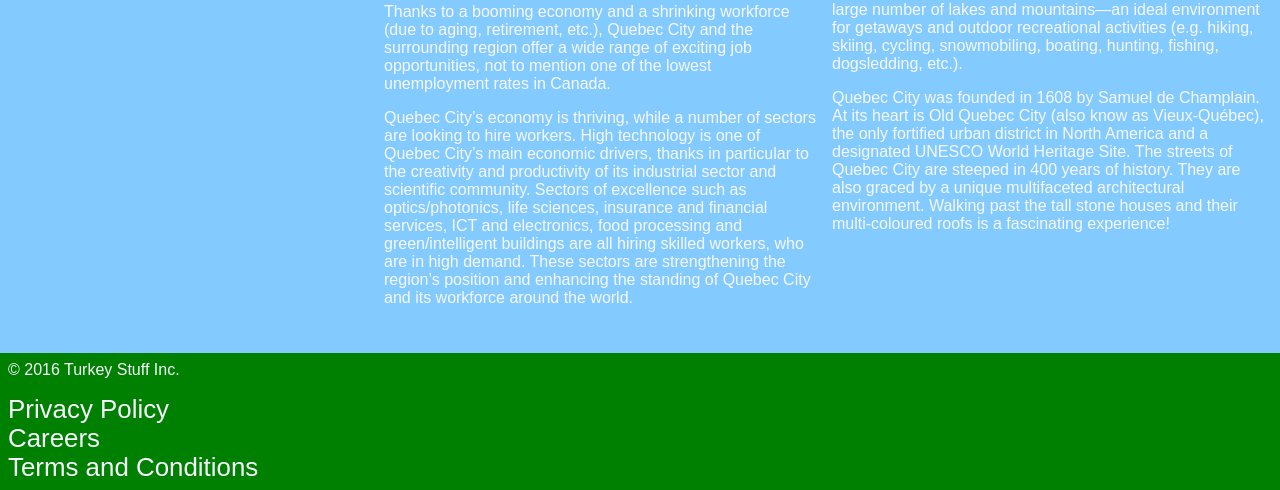
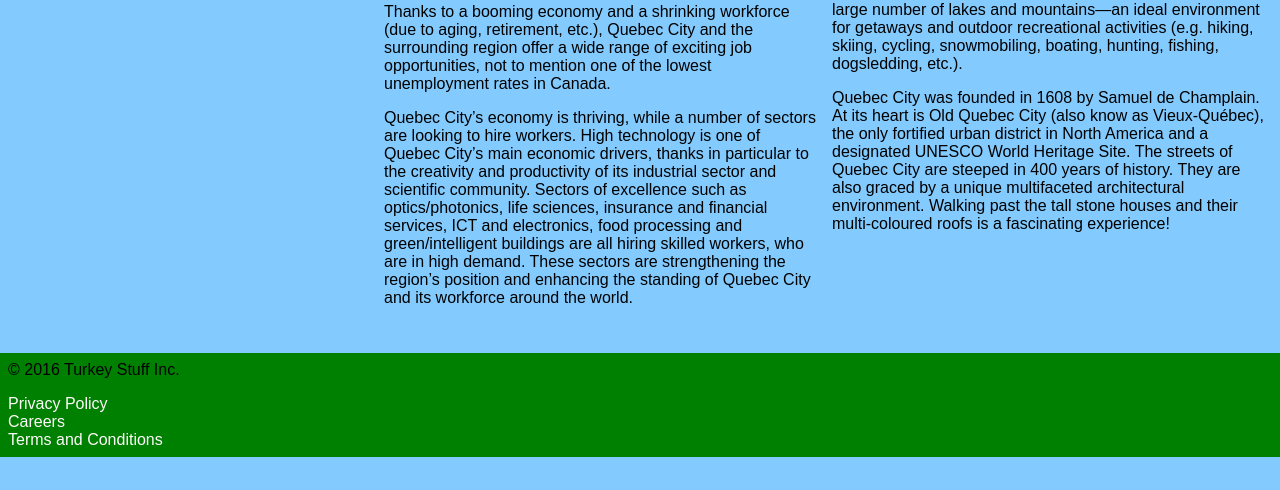
Before and after one commit to mingjiongliao/responsive-website, a plain HTML site: page index.html in a window 1280 px wide. Shown: the part 405-895 px from the top of the page. After the commit the page ends 862 px from the top, so only its background shows below. Drawn offline with Linux system fonts and the light colour scheme; a web font is replaced by a local one.

Commit message:
Update style.css

```diff
--- a/css/style.css
+++ b/css/style.css
@@ -4,7 +4,7 @@
     padding: 0;
     margin: 0;
     box-sizing: border-box;
-    color: ghostwhite;
+    color: black;
 }
 html{
     font-size: 1.0rem;
@@ -48,16 +48,14 @@ h2{
 li, p{
     font: 1.0rem 'Droid Sans', 'Imprima', 'Droid+Sans+Mono', sans-serif;
 }
-a,
-a:link,
-a:visited {
-    font: 1.618rem 'Droid Sans', 'Imprima', 'Droid+Sans+Mono', sans-serif;
-}
+
 pre, code, kbd{
     font: normal 0.618rem 'Droid Sans', 'Imprima', 'Droid+Sans+Mono', sans-serif;
 }
 .footer{
     font-family: 'Droid+Serif','Cantata One', Palatino, serif;
+    font-size: 0.618;
+    background-color: green;
 }
 
 /* mobile View */
@@ -80,11 +78,13 @@ header{
 }
 nav{
     width: 100%;
+
 }
 nav>ul{
     width: 100%;
     list-style:none;
     background-color: #6E87E2;
+
 }
 nav li{
     width: 100%;
@@ -92,13 +92,14 @@ nav li{
     border-top: none;
     margin: 0;
     padding: 0;
+    font-size: 1.618rem;
 }
 nav a,
 nav a:link,
 nav a:visited{
     display: block;
     text-align: center;
-    color: ghostwhite;
+    color: snow;
     text-decoration: none;
 }
 nav a:active,
@@ -125,12 +126,10 @@ main{
 .footer{
     width: 100%;
     clear:both;
-    background-color: green;
-    font-size: 0.618rem;
     padding: 8px;
 }
 footer a {
-    color: ghostwhite;
+    color: snow;
     text-decoration: none;
 }
 footer li{
@@ -211,11 +210,10 @@ footer  a:hover{
     .footer{
         width: 90%;
         clear:both;
-        background-color: green;
         margin: 0 30px;
     }
     footer a {
-        color: ghostwhite;
+        color: snow;
         text-decoration: none;
     }
     footer li{
@@ -295,11 +293,10 @@ footer  a:hover{
     }
     .footer{
         width: 100%;
-        background-color: green;
         margin: 0;
     }
     footer a {
-        color: ghostwhite;
+        color: snow;
         text-decoration: none;
     }
     footer li{
@@ -359,7 +356,6 @@ footer - 100%*/
         width: 100%;
         float: left;
         border: none;
-        font: 2.618rem;
     }
     nav a,
     nav a:link,
@@ -392,11 +388,10 @@ footer - 100%*/
     }
     .footer{
         width: 100%;
-        background-color: green;
         margin: 0;
     }
     footer a {
-        color: ghostwhite;
+        color: snow;
         text-decoration: none;
     }
     footer li{
```
